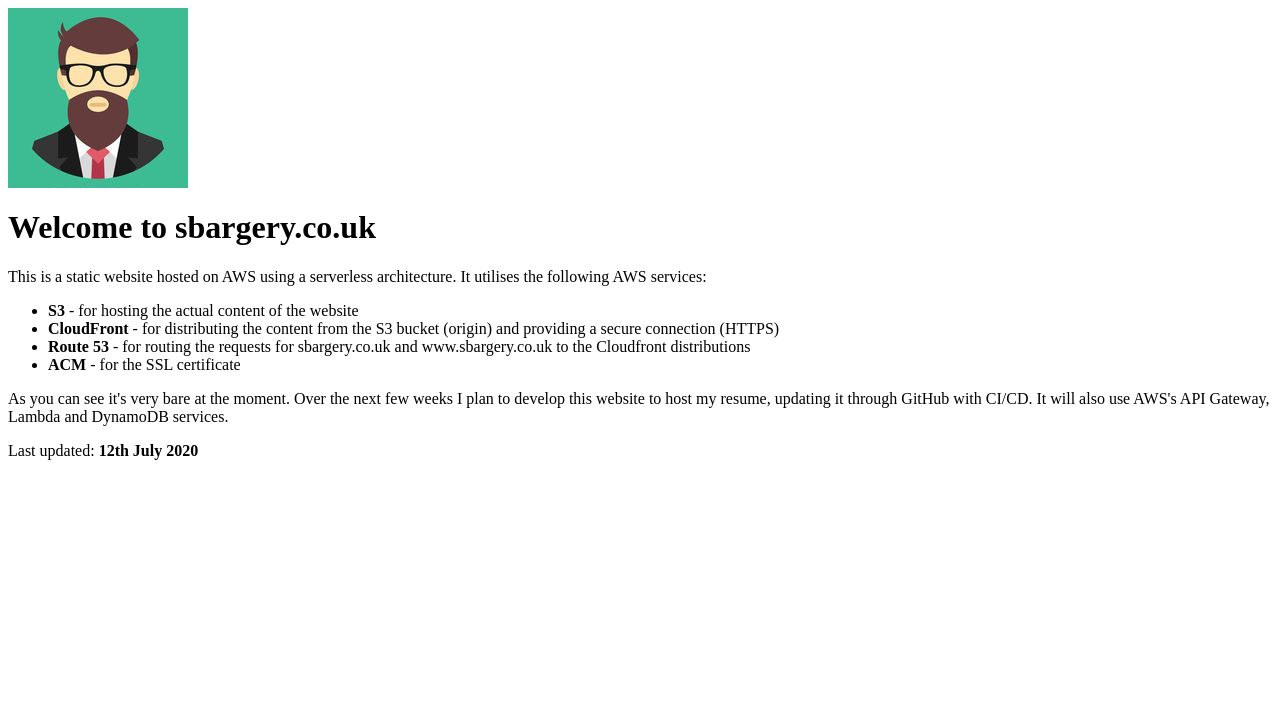
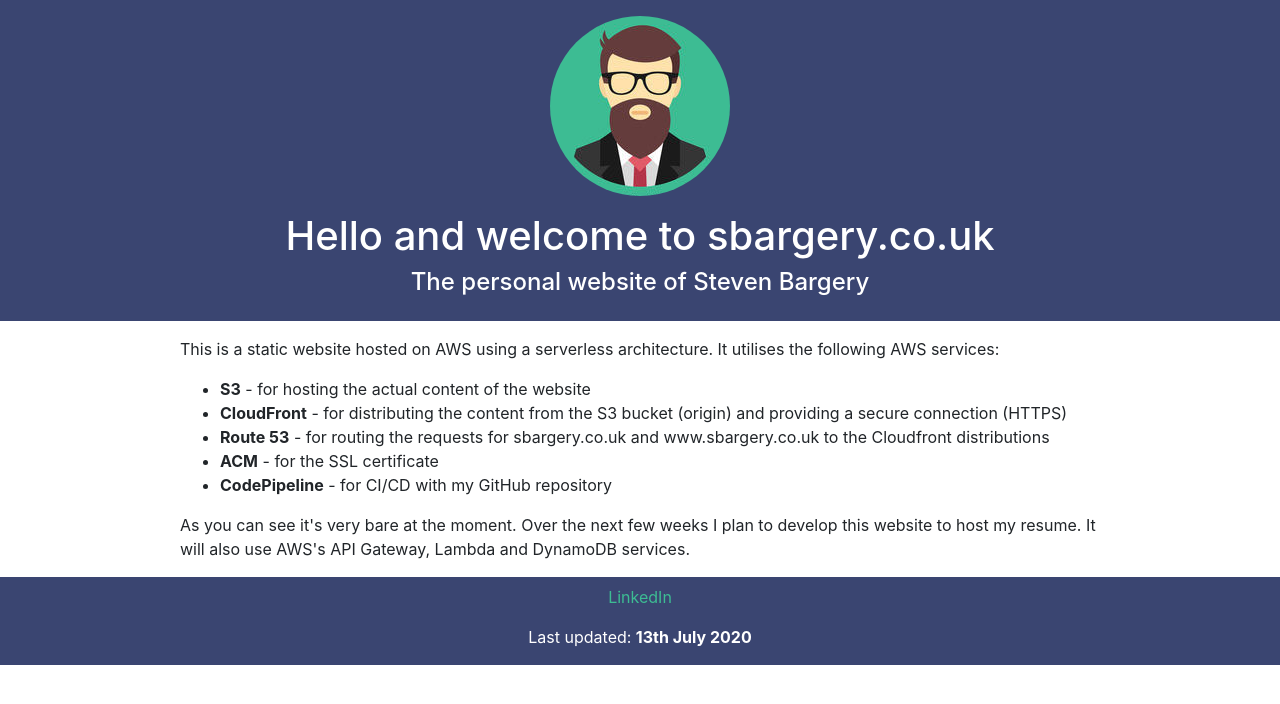
Before and after one commit to steven-bargery/sbargery.co.uk, a plain HTML site: page index.html in a window 1280 px wide. Drawn offline with Linux system fonts and the light colour scheme; a web font is replaced by a local one.

Commit message:
updated index.html and added css and bootstrap styling

```diff
--- /dev/null
+++ b/css/style.css
@@ -0,0 +1,28 @@
+html, body {
+	height: 100%;
+	font-family: "Muli", sans-serif;
+	-webkit-font-smoothing: antialiased;
+	font-smoothing: antialiased;
+  text-align: center;
+}
+
+header {
+  background-color:#3a4571;
+  text-align:center;
+  color:#fff;
+}
+
+footer {
+  background-color:#3a4571;
+  text-align:center;
+  color:#fff;
+}
+
+footer a {
+  color:#3dbc93;
+}
+
+footer a:hover {
+  color:#3dbc93;
+  text-decoration: underline;
+}
--- a/index.html
+++ b/index.html
@@ -1,14 +1,29 @@
 <html>
 <head>
+  <meta charset="utf-8">
+  <meta name="description" content="">
+  <meta name="keywords" content="">
+  <meta name="viewport" content="width=device-width, initial-scale=1.0">
+  <meta http-equiv="X-UA-Compatible" content="ie=edge">
   <title>sbargery.co.uk</title>
+
+  <link href="https://fonts.googleapis.com/css?family=Muli:300,400,700,900" rel="stylesheet">
+  <link rel="stylesheet" href="css/style.css">
+  <link rel="stylesheet" href="css/bootstrap.min.css" type="text/css">
 </head>
 
 <body>
 
-<img src="images/profile.jpg" alt="">
+  <header class="pt-3 pb-3">
+    <img src="images/profile.jpg" class="rounded-circle mb-3" alt="profile photo">
+    <h1>Hello and welcome to sbargery.co.uk</h1>
+    <h4>The personal website of Steven Bargery</h4>
+  </header>
 
-<h1>Welcome to sbargery.co.uk</h1>
-
+  <main>
+    <div class="container">
+      <div class="row justify-content-center">
+        <div class="col-10 mt-3">
           <p>This is a static website hosted on AWS using a serverless architecture. It utilises the following AWS services:</p>
 
           <ul>
@@ -16,11 +31,29 @@
               <li><b>CloudFront</b> - for distributing the content from the S3 bucket (origin) and providing a secure connection (HTTPS)</li>
               <li><b>Route 53</b> - for routing the requests for sbargery.co.uk and www.sbargery.co.uk to the Cloudfront distributions</li>
               <li><b>ACM</b> - for the SSL certificate</li>
+              <li><b>CodePipeline</b> - for CI/CD with my GitHub repository</li>
           </ul>
 
-<p>As you can see it's very bare at the moment. Over the next few weeks I plan to develop this website to host my resume, updating it through GitHub with CI/CD. It will also use AWS's API Gateway, Lambda and DynamoDB services.</p>
+          <p>As you can see it's very bare at the moment. Over the next few weeks I plan to develop this website to host my resume. It will also use AWS's API Gateway, Lambda and DynamoDB services.</p>
+        </div>
+      </div>
+    </div>
+  </main>
 
-    <p>Last updated: <b>12th July 2020</b></p>
+  <footer>
+    <div class="container">
+      <div class="row justify-content-center">
+        <div class="col-10 pt-2">
+          <p><a href="https://www.linkedin.com/in/steven-bargery/">LinkedIn</a>
+          <p>Last updated: <b>13th July 2020</b></p>
+        </div>
+      </div>
+    </div>
+  </footer>
+
+  <script src="js/main.js"></script>
+  <script src="js/bootstrap.min.js"></script>
+
 </body>
 
 </html>
```
Also changed, not shown: css/bootstrap.min.css (added), js/bootstrap.min.js (added), js/main.js (added). Lines whose indentation alone changed are shown as unchanged.
